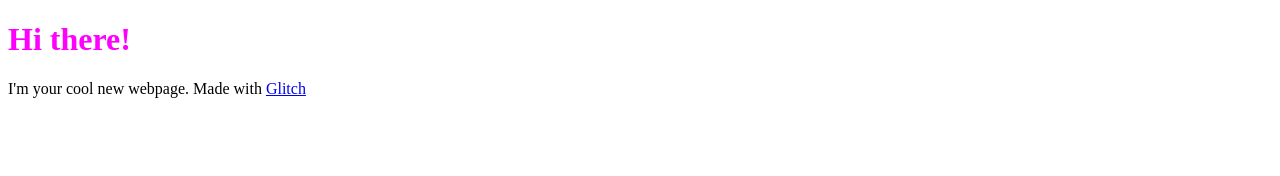
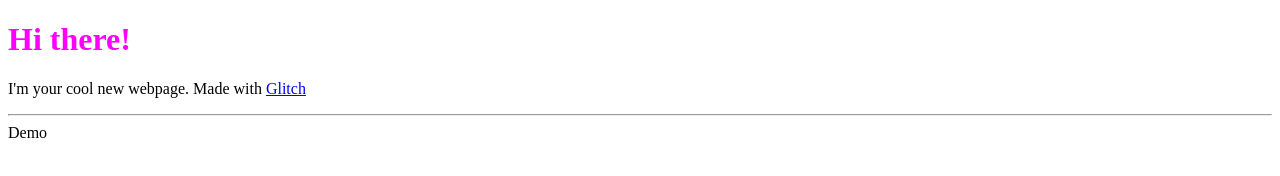
Before and after one commit to ery-ops/horse-snagglefoot, a plain HTML site: page index.html in a window 1280 px wide. Drawn offline with Linux system fonts and the light colour scheme.

Commit message:
Add a footer

```diff
--- a/index.html
+++ b/index.html
@@ -14,5 +14,8 @@
       I'm your cool new webpage. Made with
       <a href="https://www.glitch.com">Glitch</a>
     </p>
+
+    <hr>
+    <footer>Demo</footer>
   </body>
 </html>
```
